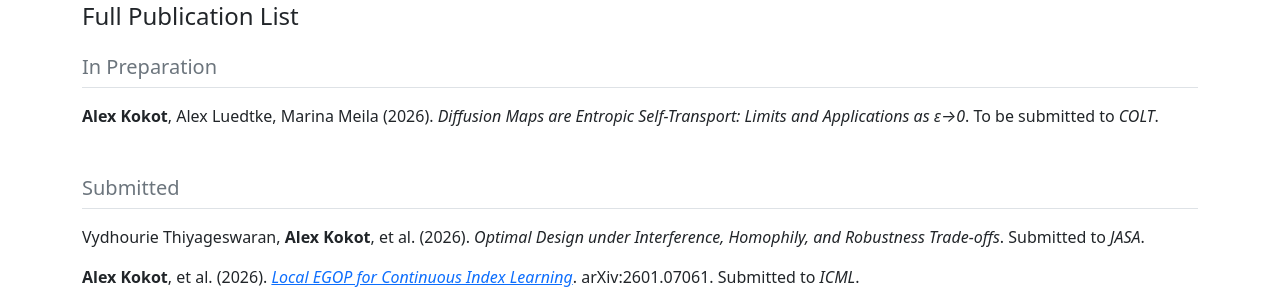
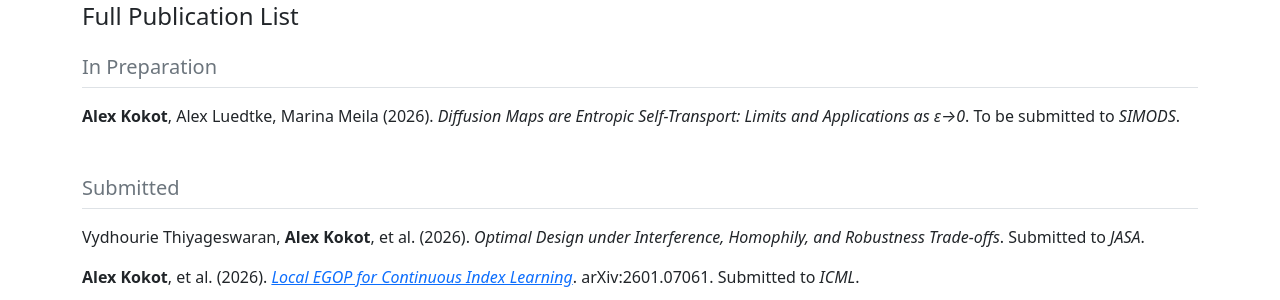
Before and after one commit to amkokot/alex_kokot, a Jekyll site: the page built from research_test.md, in a window 1280 px wide. Shown: the part 1254-1554 px from the top of the page. Built offline with Jekyll 4.4.1, drawn with Linux system fonts in a browser that asks for light colours.

Commit message:
Add research test page layout

```diff
--- a/research_test.md
+++ b/research_test.md
@@ -76,7 +76,7 @@ permalink: /research/
         </p>
 
         <div class="mt-auto card-footer-actions pt-3 border-top">
-           <a href="{{ site.baseurl }}/assets/Documents/EGOP_flow_v2.pdf" target="_blank" class="btn btn-sm btn-outline-primary py-0" style="font-size: 0.8rem;">PDF</a>
+           <a href="https://arxiv.org/pdf/2601.07061" target="_blank" class="btn btn-sm btn-outline-primary py-0" style="font-size: 0.8rem;">PDF</a>
         </div>
       </div>
     </div>
@@ -254,7 +254,7 @@ permalink: /research/
     <li class="mb-3">
       <strong>Alex Kokot</strong>, Alex Luedtke, Marina Meila (2026).
       <em>Diffusion Maps are Entropic Self-Transport: Limits and Applications as ε→0</em>.
-      To be submitted to <em>COLT</em>.
+      To be submitted to <em>SIMODS</em>.
     </li>
   </ul>
 
```
